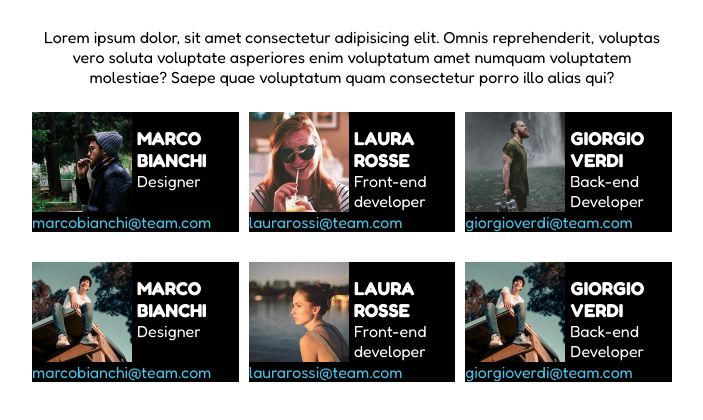
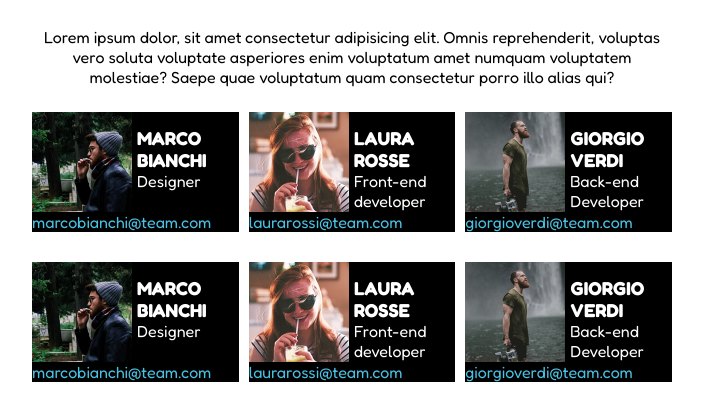
Before and after one commit to Michel-Ramirez/html-css-float-cards, a plain HTML site: page index.html in a window 1280 px wide. Shown: the part 72-492 px from the top of the page, without its empty margins (288-991 px from the left). Drawn offline with Linux system fonts and the light colour scheme.

Commit message:
fix indent html

```diff
--- a/css/style.css
+++ b/css/style.css
@@ -12,7 +12,7 @@ body{
     font-family: 'fredoka', 'Arial';
 }
 
-main{
+.container{
     max-width: 1080px;
 }
 
--- a/index.html
+++ b/index.html
@@ -10,16 +10,18 @@
     <title>Meet our Team</title>
 </head>
 <body>
+
     <header class="align-center">
         <h1>Meet our Team</h1>
     </header>
-    <main class="align-center">
+    <main>
+        <div class="container align-center">
             <!-- paragrafo descrittivo -->
             <section class="description">
                 <p>Lorem ipsum dolor, sit amet consectetur adipisicing elit. Omnis reprehenderit, voluptas vero soluta voluptate asperiores enim voluptatum amet numquam voluptatem molestiae? Saepe quae voluptatum quam consectetur porro illo alias qui?</p>
             </section>
             <!-- biglietti da visita -->
-        <section class="main">
+            <section>
                 <div class="row clearfix">
                     <div class="cards">
                         <img src="img/male1.png" alt="img profile">
@@ -45,11 +47,11 @@
                         <a href="mailto:giorgioverdi@team.com">giorgioverdi@team.com</a>
                     </div>
                 </div>
-            </div>
             </section>
+            <section>
                 <div class="row clearfix">
                     <div class="cards">
-                    <img src="img/male3.png" alt="img profile">
+                        <img src="img/male1.png" alt="img profile">
                         <div class="info">
                             <h3>MARCO BIANCHI</h3>
                             <span>Designer</span>
@@ -57,7 +59,7 @@
                         </div>
                     </div>
                     <div class="cards">
-                    <img src="img/female2.png" alt="img profile">
+                        <img src="img/female1.png" alt="img profile">
                         <div class="info">
                             <h3>LAURA ROSSE</h3>
                             <span>Front-end developer</span>
@@ -65,13 +67,14 @@
                         </div>
                     </div>
                     <div class="cards">
-                    <img src="img/male3.png" alt="img profile">
+                        <img src="img/male2.png" alt="img profile">
                         <div class="info">
                         <h3>GIORGIO VERDI</h3>
                         <span>Back-end Developer</span>
                         <a href="mailto:giorgioverdi@team.com">giorgioverdi@team.com</a>
                     </div>
                 </div>
+            </section>
         </div>
     </main>
 </body>
```
Lines whose indentation alone changed are shown as unchanged.
